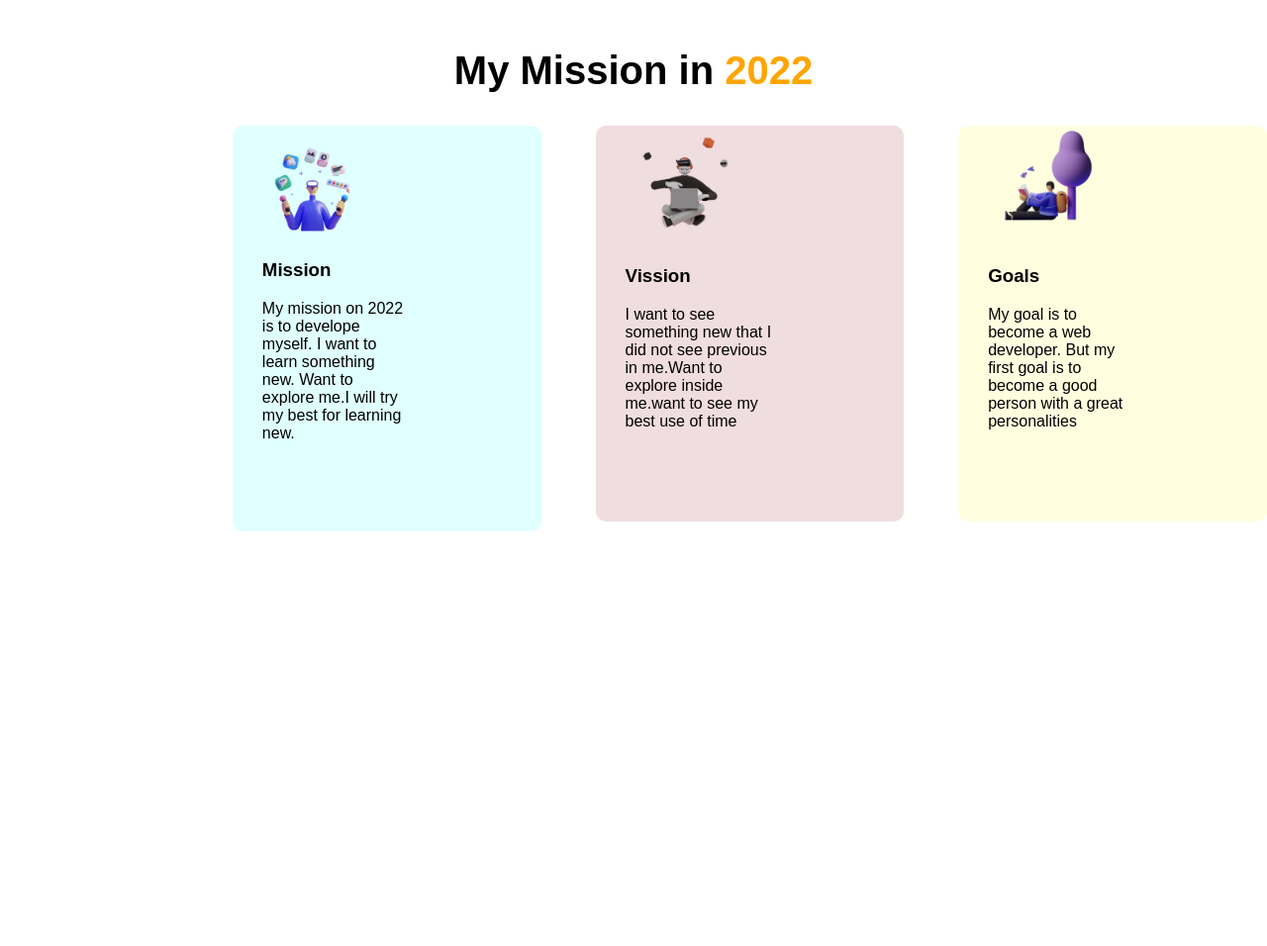
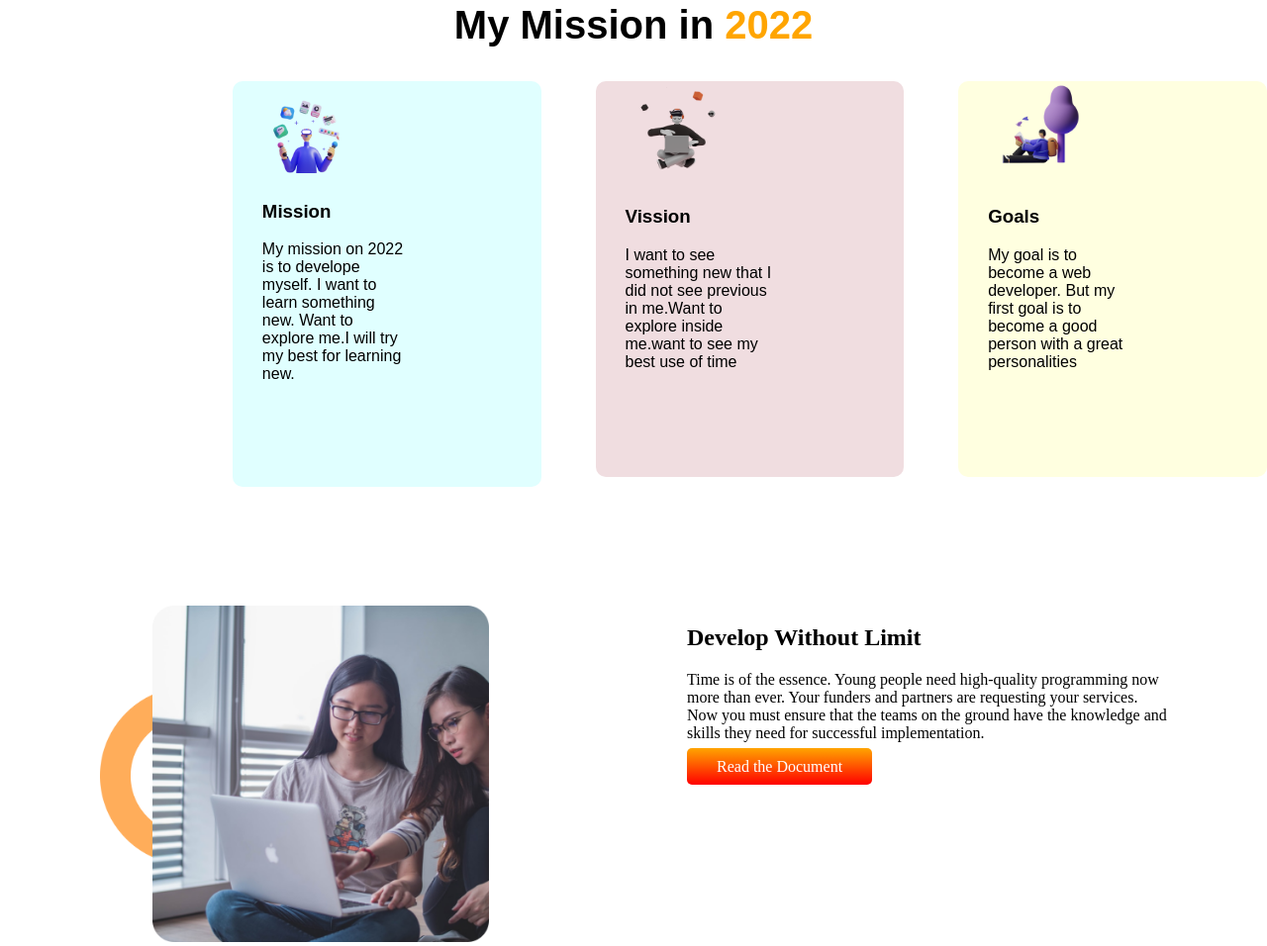
Before and after one commit to limaakter1/mission-2022, a plain HTML site: page index.html in a window 1280 px wide. Shown: the part 598-1554 px from the top of the page at 99% size. Before the commit the page ends 1135 px from the top, so only its background shows below. Drawn offline with Linux system fonts and the light colour scheme; a web font is replaced by a local one.

Commit message:
third part added

```diff
--- a/index.html
+++ b/index.html
@@ -64,6 +64,17 @@
         </div>
 
     </section>
+    <section class="develop">
+       <div class="main-mission">
+           <img src="coding.png" alt="">
+       </div>
+       <div class="main-mission ">
+            <h2 class="second">Develop Without Limit</h2>
+            <p>Time is of the essence. Young people need high-quality programming now more than ever. Your funders and partners are requesting your services. Now you must ensure that the teams on the ground have the knowledge and skills they need for successful implementation.</p>
+            <a class="button" href="https://www.facebook.com/profile.php?id=100004345036843">Read the Document</a>
+       </div>
+
+    </section>
 
 
 </body>
--- a/style.css
+++ b/style.css
@@ -20,7 +20,7 @@ h1 {
   padding-left: 5%;
 }
 .main-mission img {
-  width: 80%;
+  width: 70%;
 }
 .description-mission {
   margin-bottom: 6%;
@@ -47,7 +47,7 @@ h1 {
 .center {
   text-align: center;
 }
-h2 {
+.center {
   font-size: 40px;
   font-weight: 800;
 }
@@ -81,3 +81,16 @@ h2 {
   display: flex;
   margin-left: 180px;
 }
+.second {
+  font-weight: 700;
+}
+.develop {
+  display: flex;
+  margin-top: 120px;
+  margin-left: 100px;
+  margin-right: 100px;
+  background-image: url(shape-1.png);
+  background-repeat: no-repeat;
+  background-size: 180px;
+  background-position: 1px;
+}
```
Also changed, not shown: coding.png (added), shape-1.png (added).
